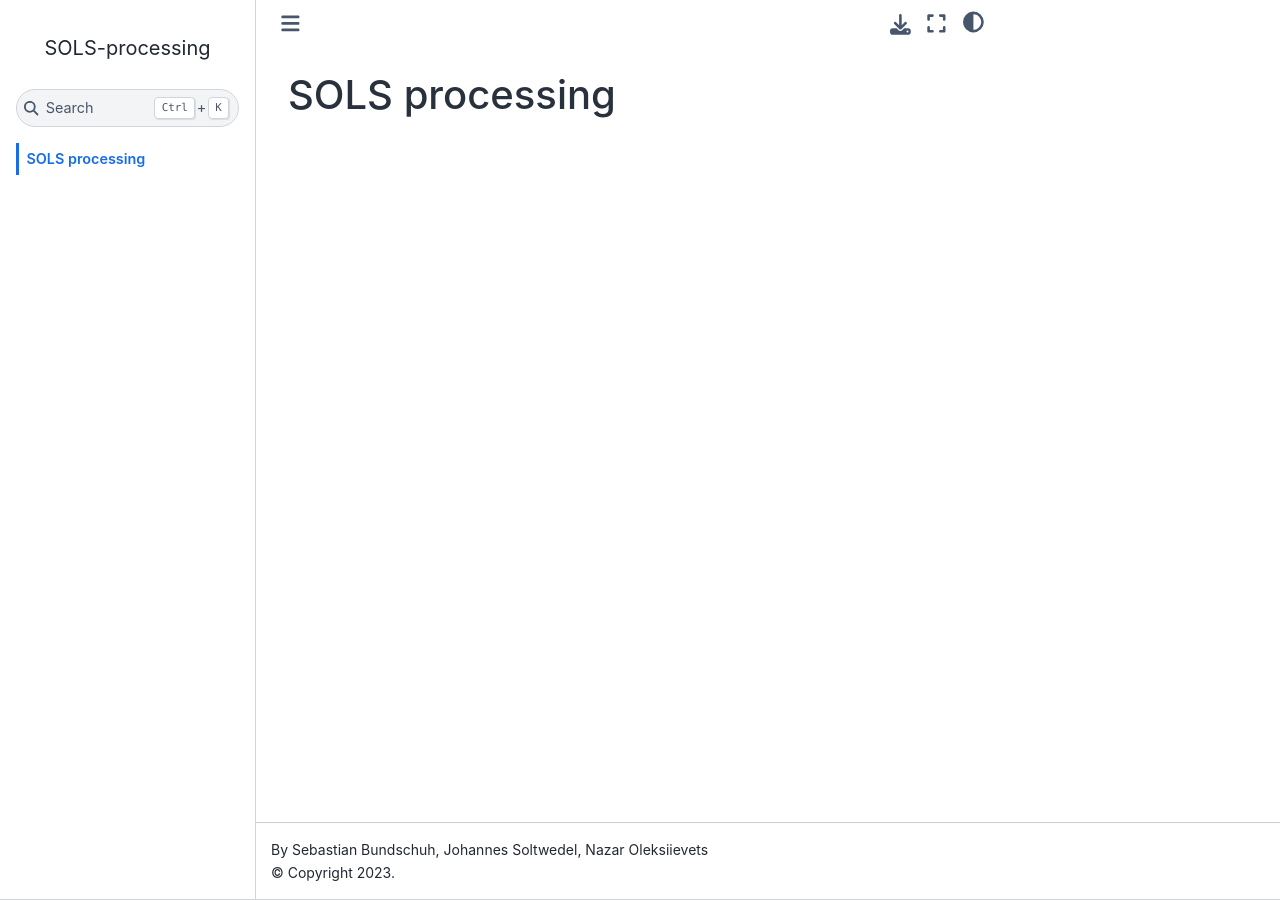
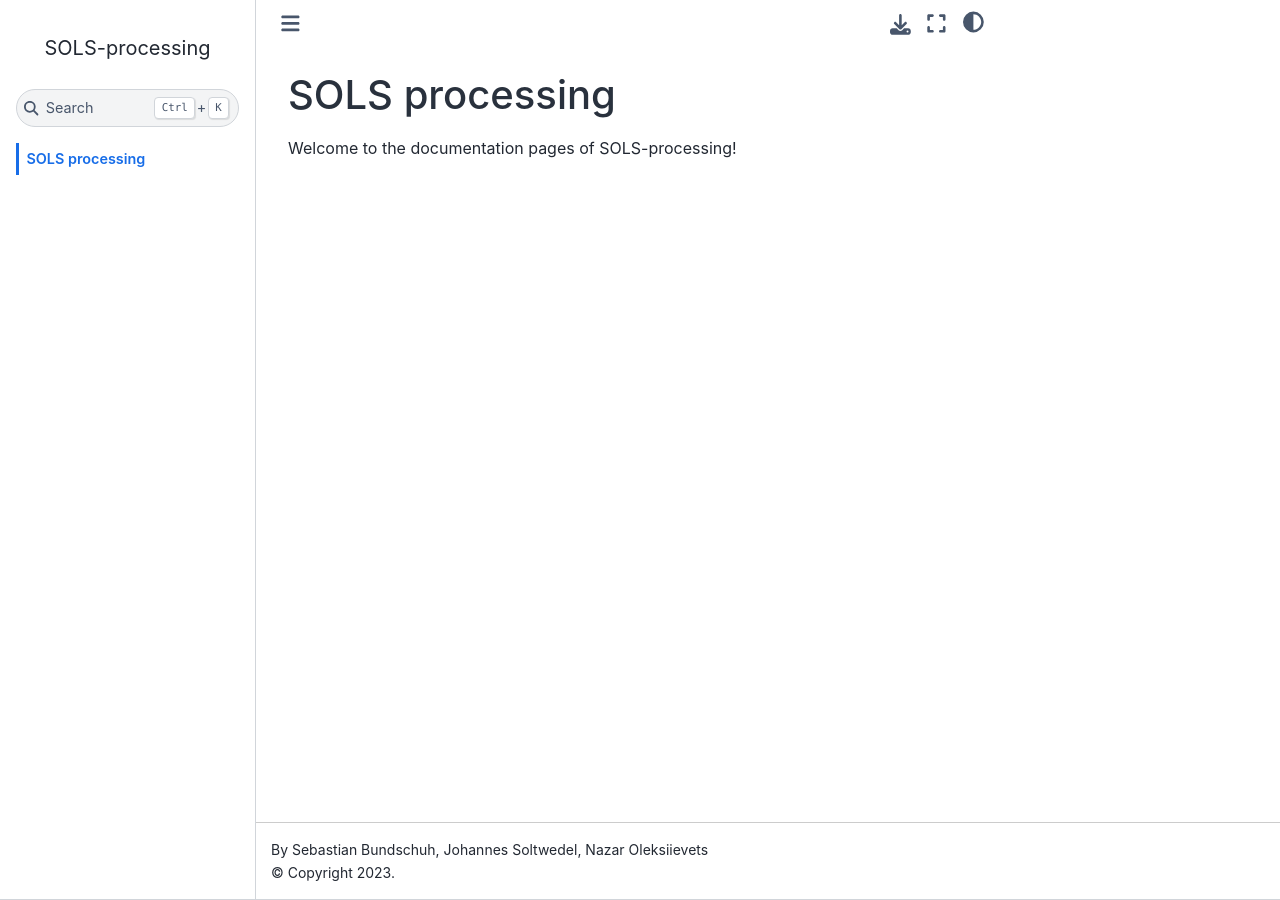
Before and after one commit to BCF-MPI-CBG/SOLS-Processing, a Jupyter Book: the page built from docs/intro.md, in a window 1280 px wide. Built offline with Jupyter Book 1.0.4 settings and Sphinx 7.4.7 and the Sphinx Book theme 1.1.4, drawn with Linux system fonts in a browser that asks for light colours.

Commit message:
Update intro.md

```diff
--- a/docs/intro.md
+++ b/docs/intro.md
@@ -1 +1,3 @@
 # SOLS processing
+
+Welcome to the documentation pages of SOLS-processing!
```
